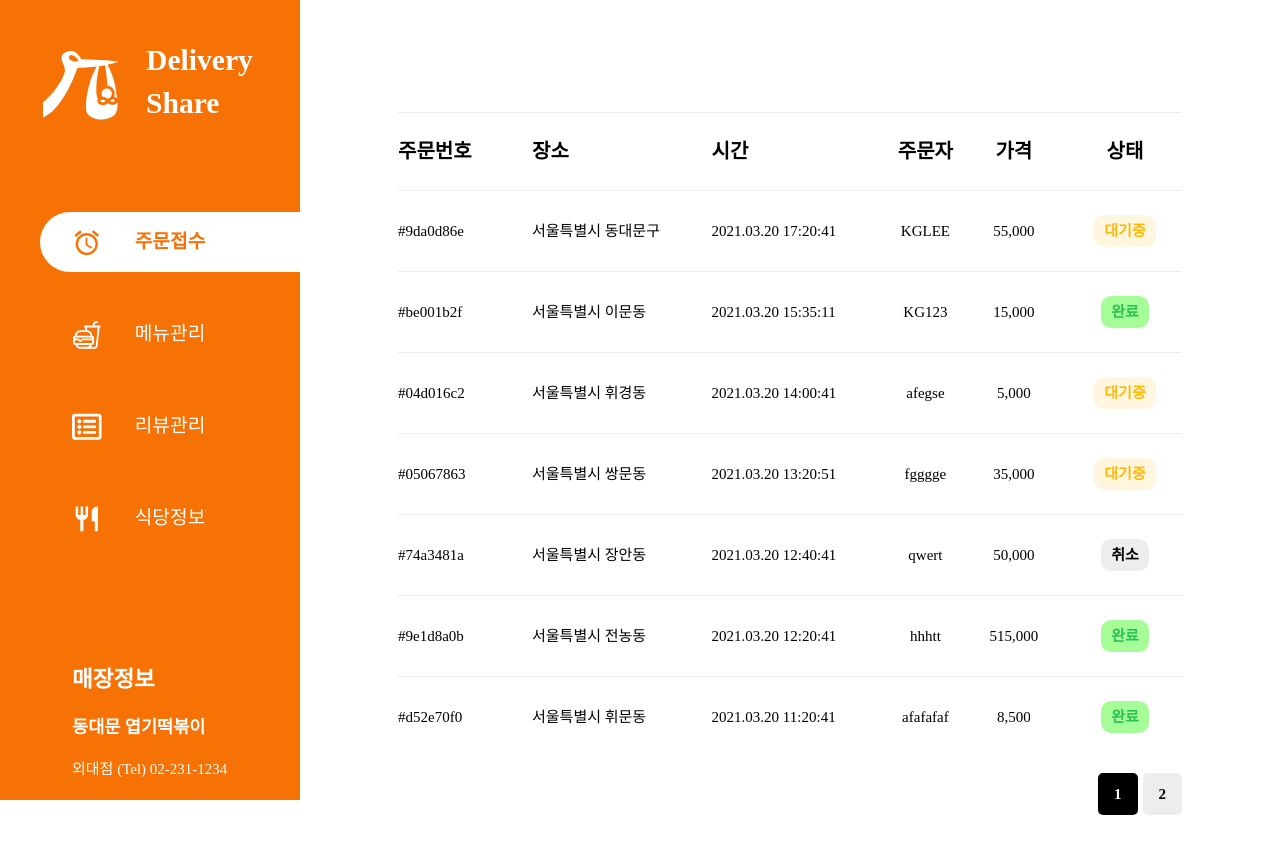
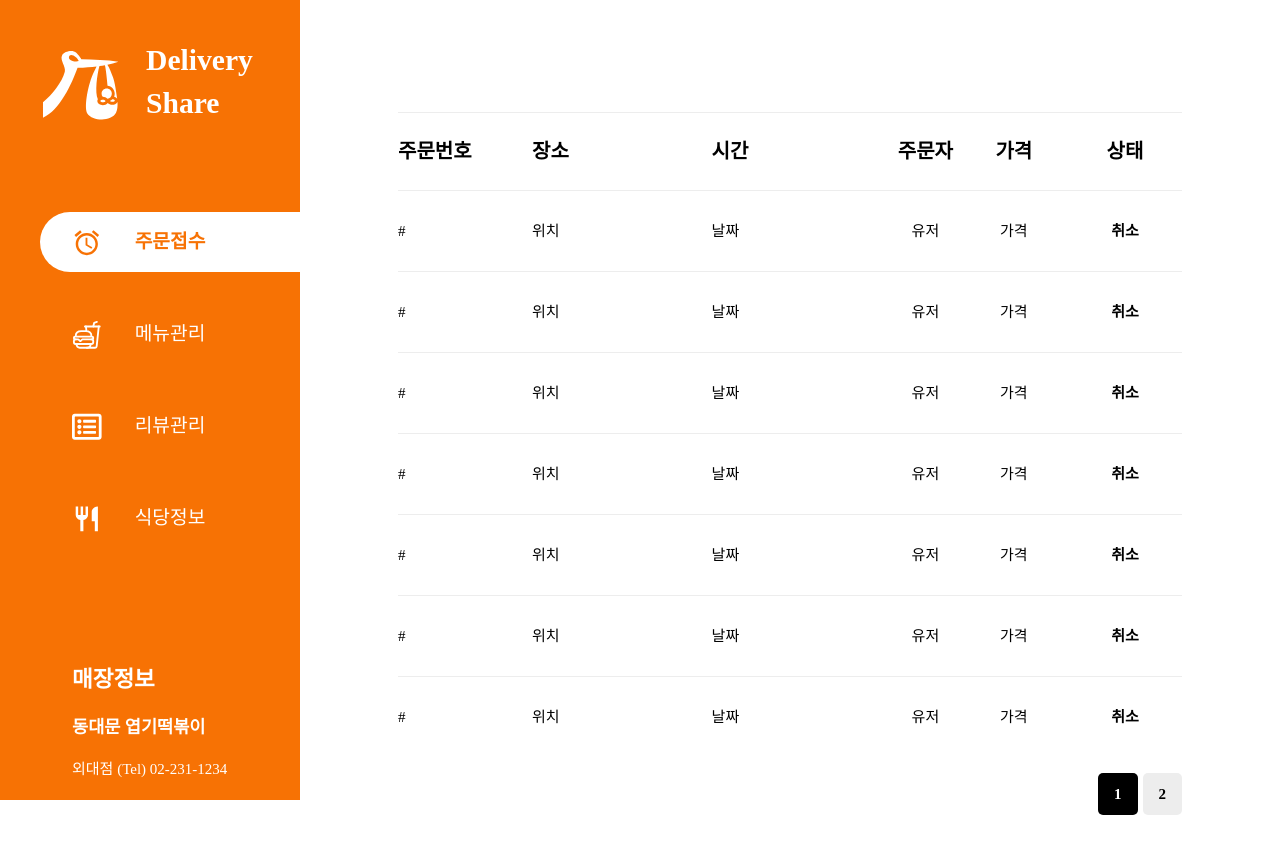
Before and after one commit to KimSoomae/delivery-share-project, a React (Create React App) app in the folder WEB/: page /dashboard/order in a window 1280 px wide. Shown: the top 854 px of the page. Built offline with nearby package versions, Linux system fonts and the light colour scheme.

Commit message:
update types and params for temporary connection to db

```diff
--- a/WEB/src/components/TableContents/index.tsx
+++ b/WEB/src/components/TableContents/index.tsx
@@ -8,7 +8,7 @@ type ReviewProps = {
   data: PropsReview;
 };
 const TableContentReview: VFC<ReviewProps> = ({ data }) => {
-  const { src, alt, content, nickname, stars, comment } = data;
+  const { src, alt, content, nickname, rate, comment } = data;
   const classProperty = comment ? 'checked' : '';
   const cellCount = 5;
   return (
@@ -17,19 +17,19 @@ const TableContentReview: VFC<ReviewProps> = ({ data }) => {
         <BsCheckCircle className={'check-icon ' + classProperty} />
       </TableCell>
       <TableCell cellCount={cellCount}>
-        <img src={src} alt={alt} />
+        <img src={src || '../images/profile-default.png'} alt={alt} />
       </TableCell>
       {/* <TableCell cellCount={cellCount} className="content">
         <p>{content}</p>
       </TableCell> */}
       <TableCell cellCount={cellCount} className="nickname">
-        <p>{nickname}</p>
+        <p>{nickname || 'user nickname'}</p>
       </TableCell>
       <TableCell cellCount={cellCount}>
-        <MakeStars stars={stars} />
+        <MakeStars stars={rate} />
       </TableCell>
       <TableCell cellCount={cellCount}>
-        <span className="score">{stars.toFixed(1)}</span>
+        <span className="score">{rate.toFixed(1)}</span>
       </TableCell>
     </>
   );
@@ -40,28 +40,28 @@ type OrderProps = {
   data: PropsOrder;
 };
 const TableContentOrder: VFC<OrderProps> = ({ data }) => {
-  const { id, location, date, nickname, price, state } = data;
-  const text = state === 'pending' ? '대기중' : state === 'delivered' ? '완료' : '취소';
+  const { seq, status } = data;
+  const text = status === 'pending' ? '대기중' : status === 'completed' ? '완료' : '취소';
   const cellCount = 6;
   return (
     <>
       <TableCell flexStart={true} cellCount={cellCount}>
-        #{id.substr(0, 8)}
+        #{seq}
       </TableCell>
       <TableCell flexStart={true} cellCount={cellCount} className="tw-wd">
-        {location}
+        위치
       </TableCell>
       <TableCell flexStart={true} cellCount={cellCount} className="tw-wd">
-        {date}
+        날짜
       </TableCell>
       <TableCell cellCount={cellCount} className="tn-wd">
-        {nickname}
+        유저
       </TableCell>
       <TableCell cellCount={cellCount} className="tn-wd">
-        {price}
+        가격
       </TableCell>
       <TableCell cellCount={cellCount}>
-        <span className={state}>{text}</span>
+        <span className={status}>{text}</span>
       </TableCell>
     </>
   );
--- a/WEB/src/components/TableContents/styles.ts
+++ b/WEB/src/components/TableContents/styles.ts
@@ -108,7 +108,7 @@ export const TableCell = styled.div<{ cellCount?: number; flexStart?: boolean }>
     &.canceled {
       background-color: rgba(215, 215, 215, 0.45);
     }
-    &.delivered {
+    &.completed {
       background-color: rgba(58, 250, 27, 0.45);
       color: #2bc155;
     }
```
